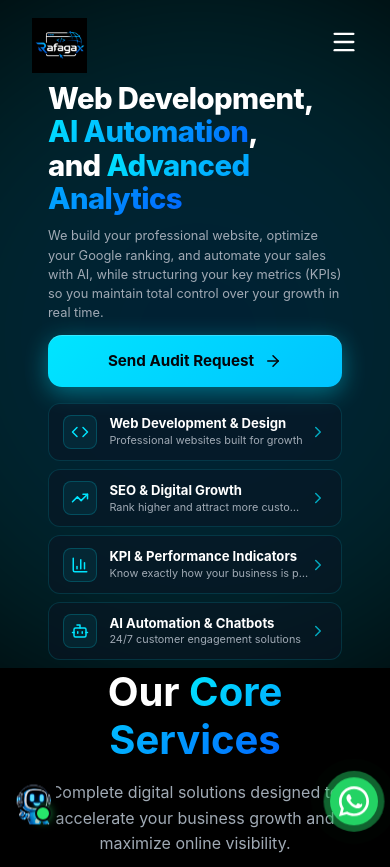
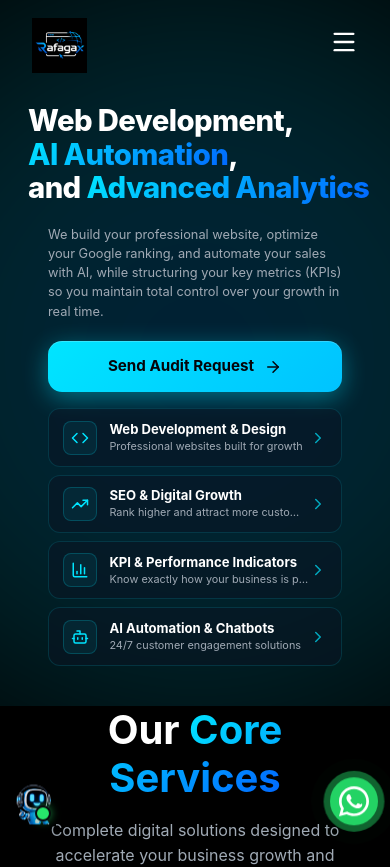
Before and after one commit to rafagax/proyecto-web, a React (Vite) app: page / in a window 390 px wide. Shown: the top 867 px of the page. Built offline with nearby package versions, Linux system fonts and the light colour scheme.

Commit message:
ultimo ajuste movil

```diff
--- a/src/App.css
+++ b/src/App.css
@@ -794,7 +794,8 @@
 
   /* Título más compacto y centrado */
   .hero-title {
-    font-size: clamp(1.65rem, 7vw, 2.4rem) !important;
+    font-size: clamp(1.3rem, 5.5vw, 1.75rem) !important;
+    white-space: nowrap;
     margin-bottom: 0.6rem !important;
     line-height: 1.15 !important;
     text-align: center !important;
@@ -2219,7 +2220,9 @@
     font-weight: 800 !important;
     letter-spacing: -0.02em !important;
     line-height: 1.2 !important;
-    margin-bottom: 1.5rem !important;
+    margin-bottom: 20px !important;
+    margin-left: -20px;
+
   }
 
   .hero-content-responsive .hero-subtitle {
@@ -2653,6 +2656,7 @@
 .mobile-only {
   display: none !important;
 }
+
 .mobile-only-break {
   display: none !important;
 }
@@ -2674,7 +2678,7 @@
   .hero-content-responsive {
     text-align: left !important;
     align-items: flex-start !important;
-    padding: 0.6rem 1rem 0 !important;
+
     min-height: unset !important;
     width: 100% !important;
   }
@@ -2686,14 +2690,15 @@
     letter-spacing: -0.02em !important;
     line-height: 1.15 !important;
     text-align: left !important;
-    margin-bottom: 0.65rem !important;
+    margin-bottom: 20px !important;
+    margin-left: -20px;
   }
 
   /* ── Subtitle ── */
   .hero-content-responsive .hero-subtitle {
     font-size: 0.8rem !important;
     color: #a0aab5 !important;
-    margin: 0 0 0.8rem 0 !important;
+    margin: 0px 0px 20px 0px !important;
     max-width: 100% !important;
     line-height: 1.5 !important;
     text-align: left !important;
@@ -2739,7 +2744,7 @@
     text-decoration: none !important;
     border: none !important;
     box-shadow: 0 6px 24px rgba(0, 229, 255, 0.4),
-                inset 0 1px 0 rgba(255, 255, 255, 0.2) !important;
+      inset 0 1px 0 rgba(255, 255, 255, 0.2) !important;
     transition: all 0.2s ease !important;
     cursor: pointer;
   }
```
